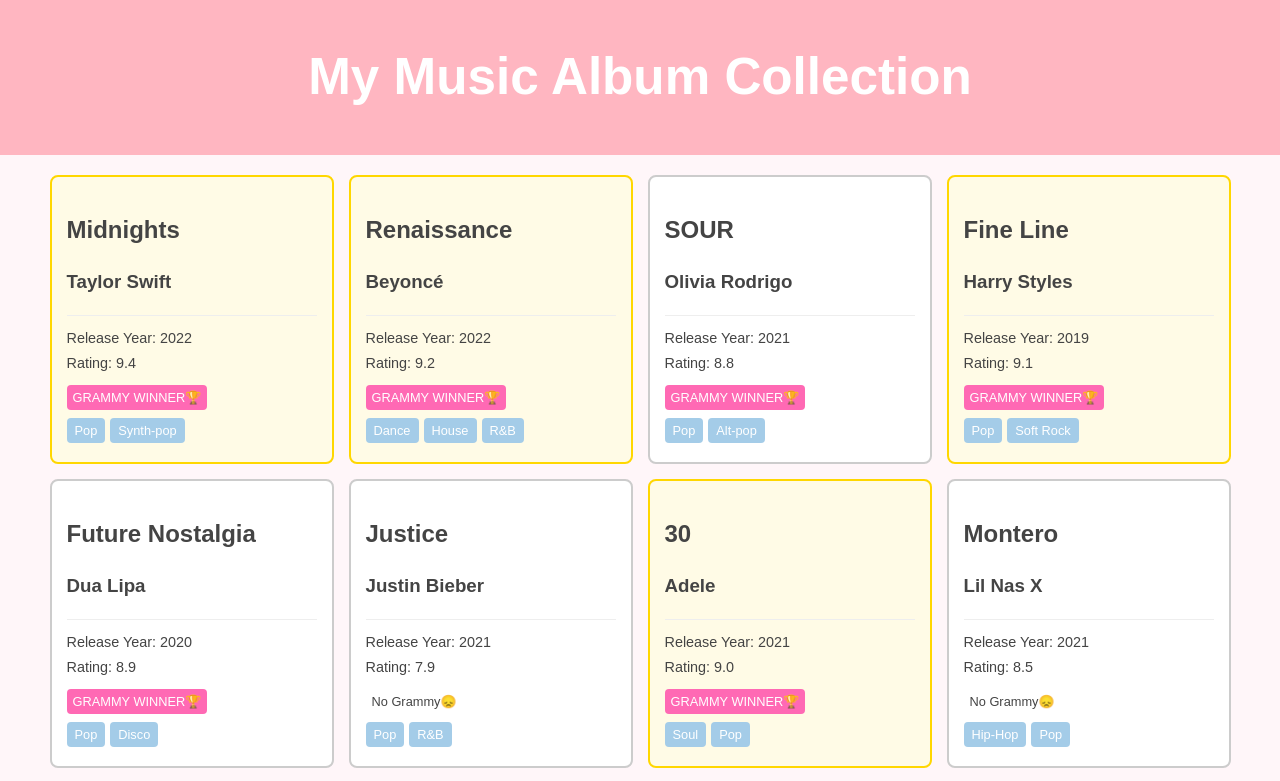
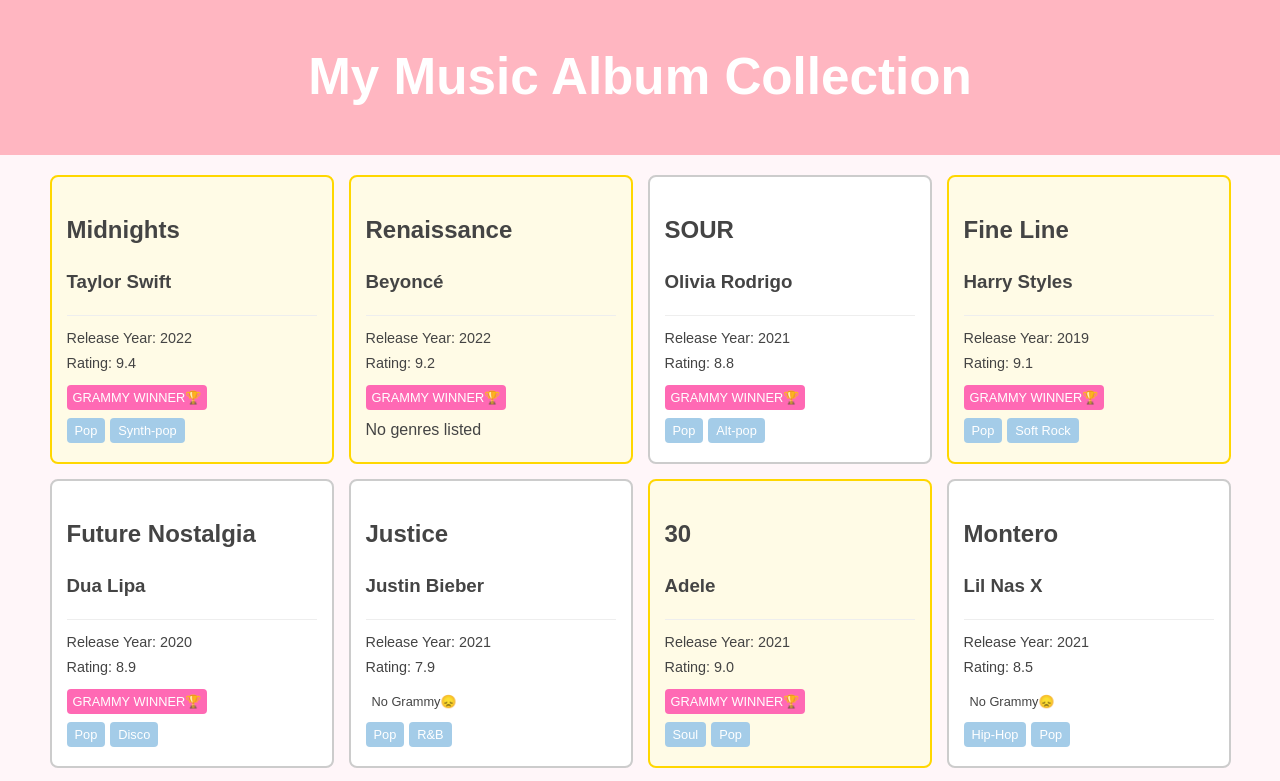
Before and after one commit to beza102/-dynamic-collections, a React app: page / in a window 1280 px wide. Shown: the top 781 px of the page. Built offline with nearby package versions, Linux system fonts and the light colour scheme; the HTML template or start-up script is replaced by a standard one.

Commit message:
testing my condition

```diff
--- a/src/data/albumData.js
+++ b/src/data/albumData.js
@@ -13,7 +13,7 @@
     artist: "Beyoncé",
     year: 2022,
     isGrammyWinner: true,
-    genres: ["Dance", "House", "R&B"],
+
     rating: 9.2
 
   },
```
